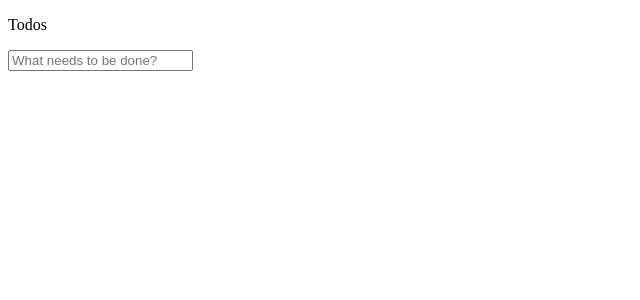
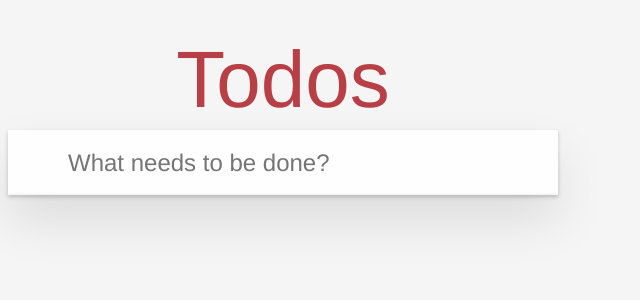
Before and after one commit to NonEstSpes/course-paper-oop, an Angular app: page / in a window 1280 px wide. Shown: the top 300 px of the page, without its empty margins (0-640 px from the left). Built offline with nearby package versions, Linux system fonts and the light colour scheme.

Commit message:
feature: верстка todo.component

```diff
--- a/src/app/app.component.css
+++ b/src/app/app.component.css
@@ -0,0 +1,8 @@
+app-todo {
+  background: #fff;
+  margin: 130px 0 40px;
+  position: relative;
+  box-shadow: 0 2px 4px #0003, 0 25px 50px #0000001a;
+  display: block;
+  unicode-bidi: isolate;
+}
--- a/src/app/components/todo/todo.component.css
+++ b/src/app/components/todo/todo.component.css
@@ -0,0 +1,84 @@
+p {
+  position: absolute;
+  top: -140px;
+  width: 100%;
+  font-size: 80px;
+  font-weight: 200;
+  text-align: center;
+  color: #b83f45;
+  text-rendering: optimizeLegibility;
+}
+
+.new-todo {
+  padding: 16px 16px 16px 60px;
+  height: 65px;
+  border: none;
+  background: rgba(0, 0, 0, .003);
+  box-shadow: inset 0 -2px 1px #00000008;
+}
+
+.new-todo, .edit {
+  position: relative;
+  margin: 0;
+  width: 100%;
+  font-size: 24px;
+  font-family: inherit;
+  font-weight: inherit;
+  line-height: 1.4em;
+  color: inherit;
+  box-sizing: border-box;
+  -webkit-font-smoothing: antialiased;
+  -moz-osx-font-smoothing: grayscale;
+}
+
+.new-todo:focus {
+  box-shadow: 0 0 2px 2px #cf7d7d;
+  outline: 0;
+  padding: 16px 16px 16px 60px;
+  height: 65px;
+  border: none;
+  background: rgba(0, 0, 0, .003);
+}
+
+.toggle-all {
+  background: none;
+  border: none;
+  position: absolute;
+  width: 40px !important;
+  height: 60px !important;
+  right: auto !important;
+  z-index: 1000;
+  opacity: 0;
+}
+
+.input-container {
+  display: flex;
+  flex-direction: row;
+}
+
+.toggle-all-label {
+  display: flex;
+  align-items: center;
+  justify-content: center;
+  width: 45px;
+  height: 65px;
+  font-size: 0;
+  position: absolute;
+  pointer-events: none;
+}
+
+.toggle-all-label:before {
+  content: "\276f";
+  display: inline-block;
+  font-size: 22px;
+  color: #949494;
+  padding: 10px 27px;
+  -webkit-transform: rotate(90deg);
+  transform: rotate(90deg);
+}
+
+.toggle-all:checked+label:before {
+  color: #484848;
+}
+
+/* TODO: добавить автоматическое переключение toggle-all*/
--- a/src/app/components/todo/todo.component.html
+++ b/src/app/components/todo/todo.component.html
@@ -1,14 +1,24 @@
 <div>
   @let isHaveTodo = todoService.read().length > 0;
   <p>Todos</p>
-  <div>
+  <div class="input-container">
     @if (isHaveTodo) {
-      <input #switched type="checkbox" (click)="todoService.switchStatusAllTasks(switched.checked)">
+      <div>
+        <input
+          #switched
+          type="checkbox"
+          (click)="todoService.switchStatusAllTasks(switched.checked)"
+          class="toggle-all"
+          id="toggle-all" />
+        >
+        <label for="toggle-all" class="toggle-all-label"></label>
+      </div>
     }
     <input
       [formControl]="formInput"
       (keydown.enter)="createNewTask()"
       placeholder="What needs to be done?"
+      class="new-todo ng-valid ng-touched ng-dirty"
     />
   </div>
   @for (todo of todoService.filteredTodoList(); track todo.id) {
--- a/src/styles.css
+++ b/src/styles.css
@@ -1 +1,12 @@
-/* You can add global styles to this file, and also import other style files */
+body {
+  font: 14px Helvetica Neue, Helvetica, Arial, sans-serif;
+  line-height: 1.4em;
+  background: #f5f5f5;
+  color: #111;
+  min-width: 230px;
+  max-width: 550px;
+  -webkit-font-smoothing: antialiased;
+  -moz-osx-font-smoothing: grayscale;
+  font-weight: 300;
+  padding: 0;
+}
```
Also changed, not shown: public/toggle-all.png (added).
